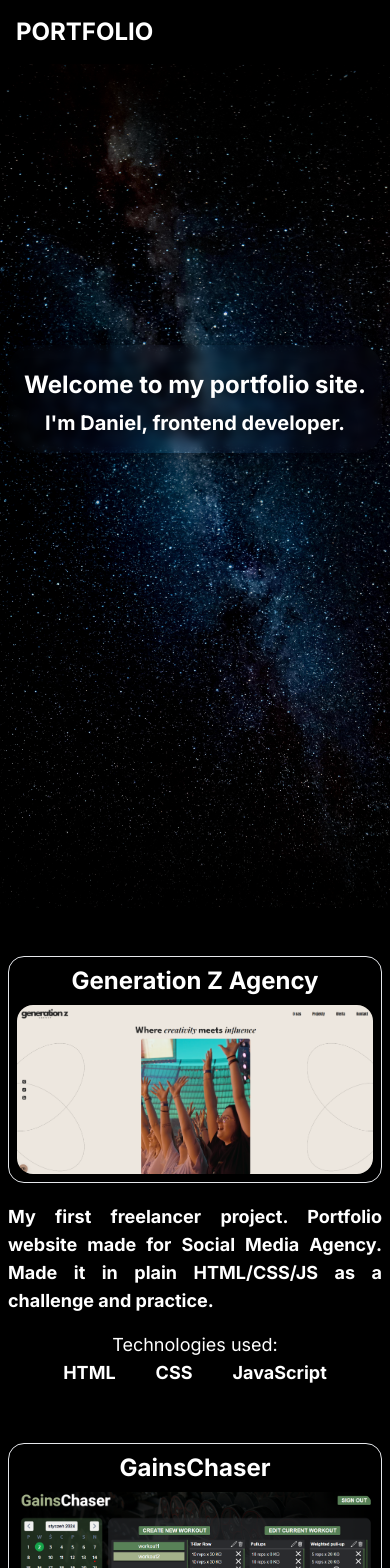
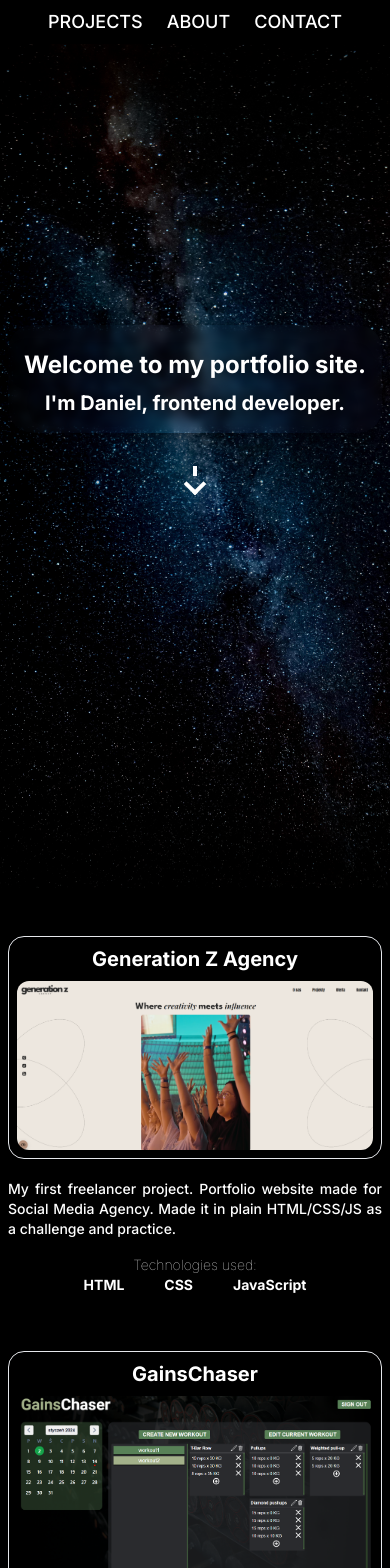
Before and after one commit to danielek1337/danielek1337.github.io, a React (Vite) app: page / in a window 390 px wide. Shown: the top 1568 px of the page. Built offline with nearby package versions, Linux system fonts and the light colour scheme.

Commit message:
fix animations and mobile styling

```diff
--- a/src/App.tsx
+++ b/src/App.tsx
@@ -6,8 +6,7 @@ import Layout from "./layouts/Layout";
 import Lenis from "lenis";
 
 // TODO
-// określić design dla sekcji z projektami mobilka/desktop
-// prawdopodobnie coś pokroju opis po lewej, po prawej zdjęcie i coś może z rozwinięciem ale raczej zbyteczne bo mało info
+// ogarnac czemu animacje na mobilce są polagowane
 // dodać burger menu i stylowanie pod mobilke
 //
 // TODO
--- a/src/components/Header.tsx
+++ b/src/components/Header.tsx
@@ -2,13 +2,24 @@ import { motion, useScroll, useTransform } from "framer-motion";
 
 export default function Header() {
   const { scrollY } = useScroll();
-  const yPosition = useTransform(scrollY, [0, 300], [0, -100]);
+  const yPosition = useTransform(scrollY, [0, 300], [0, -150]);
+  const arrowHeight = useTransform(scrollY, [0, 500], ["10px", "400px"]);
 
   return (
     <header className="lg:bg-hero bg-heroMobile h-screen bg-cover bg-center bg-no-repeat shadow-heroBoxShadow text-center relative">
       <motion.div
-        className="absolute m-auto top-1/3 left-0 right-0 backdrop-blur-sm w-fit p-4 rounded-3xl shadow-projectCardShadow"
+        className="absolute m-auto top-1/3 left-0 right-0 w-fit backdrop-blur-sm p-4 rounded-3xl shadow-projectCardShadow"
         style={{ y: yPosition }}
+        initial={{
+          scale: 0,
+        }}
+        animate={{
+          scale: 1,
+        }}
+        transition={{
+          duration: 2,
+          type: "spring",
+        }}
       >
         <h2 className="text-shadow-lg xl:text-4xl text-2xl font-bold leading-loose">
           Welcome to my portfolio site.
@@ -17,6 +28,19 @@ export default function Header() {
           I'm Daniel, frontend developer.
         </h3>
       </motion.div>
+
+      <motion.div
+        className="absolute top-[50%] left-1/2 transform -translate-x-1/2"
+        style={{ height: arrowHeight }}
+      >
+        <motion.div
+          className="bg-white w-1 m-auto"
+          style={{
+            height: "100%",
+          }}
+        />
+        <motion.div className="arrow-head border-t-4 border-r-4 border-white  w-4 h-4 transform rotate-[135deg]" />
+      </motion.div>
     </header>
   );
 }
--- a/src/components/Navbar.tsx
+++ b/src/components/Navbar.tsx
@@ -17,29 +17,28 @@ const navItems = [
 
 export default function Navbar() {
   return (
-    <nav className="flex justify-between p-4 items-center z-10 backdrop-blur shadow-projectCardShadow">
-      <motion.h1
-        className="text-2xl font-bold"
-        whileHover={{ scale: 1.1 }}
-        transition={{ type: "spring", stiffness: 300 }}
-      >
+    <nav className="xl:flex  justify-between py-2 px-4 items-center bg-transparent z-50 backdrop-blur mix-blend-difference shadow-projectCardShadow sticky top-0 text-center">
+      <h1 className="text-2xl font-bold hidden xl:block">
         <a href="/">PORTFOLIO</a>
-      </motion.h1>
-      {/* <ul className="flex gap-6">
+      </h1>
+      <ul className="flex gap-6 justify-center">
         {navItems.map((item, index) => (
           <motion.li
             key={index}
-            className="relative list-none"
+            className="relative list-none "
             whileHover={{ scale: 1.1 }}
-            transition={{ type: "spring", stiffness: 300 }}
+            transition={{ type: "spring", stiffness: 1000 }}
           >
-            <a href={`#${item.href}`} className="text-lg font-medium relative">
+            <a
+              href={`#${item.href}`}
+              className="text-lg font-medium text-white "
+            >
               {item.label}
               <span className="absolute left-0 bottom-0 w-0 h-1 bg-black"></span>
             </a>
           </motion.li>
         ))}
-      </ul> */}
+      </ul>
     </nav>
   );
 }
--- a/src/components/projects/ProjectBox.tsx
+++ b/src/components/projects/ProjectBox.tsx
@@ -41,7 +41,7 @@ export default function ProjectBox({
     visible: {
       x: 0,
       opacity: 1,
-      transition: { duration: 0.4, ease: "easeOut" },
+      transition: { duration: 0.4, type: "spring" },
     },
   };
 
@@ -63,28 +63,30 @@ export default function ProjectBox({
       initial="hidden"
       whileInView="visible"
       exit="hidden"
-      viewport={{ once: false, amount: 0.2 }}
+      viewport={{ once: true, amount: 0.3 }}
       variants={variants}
     >
-      <div className="border px-2 pb-2 backdrop-blur-sm rounded-2xl flex-shrink-0 ">
-        <h3 className="text-2xl font-bold text-center py-2">{name}</h3>
+      <div className="border px-2 pb-2 backdrop-blur-sm rounded-2xl flex-[0.6] ">
+        <h3 className="xl:text-2xl text-xl font-bold text-center py-2">
+          {name}
+        </h3>
         <img
           src={img}
           alt={`Project ${id} image`}
-          className="w-auto max-h-[500px] rounded-2xl"
+          className="w-[100%] rounded-xl"
         />
       </div>
-      <div className="text-lg flex flex-col items-center justify-center relative">
-        <p className="font-bold text-justify z-10 mt-auto xl:py-0 pt-5 pb-4">
+      <div className="xl:text-lg text-sm flex flex-col items-center justify-center relative flex-[0.4]">
+        <p className="font-medium text-justify z-10 mt-auto xl:py-0 pt-5 pb-4">
           {description}
         </p>
-        <p className="xl:pt-10 z-10">Technologies used: </p>
+        <p className="xl:pt-10 z-10 font-thin">Technologies used: </p>
         <motion.ul
           className="flex xl:gap-10 gap-x-10 flex-wrap my-auto z-10 justify-center font-bold"
           initial="hidden"
           whileInView="visible"
           exit="hidden"
-          viewport={{ once: false, amount: 0.2 }}
+          viewport={{ once: true, amount: 0.3 }}
           variants={descriptionVariant}
         >
           {technologies?.map((item, index) => (
@@ -94,11 +96,12 @@ export default function ProjectBox({
           ))}
         </motion.ul>
         <motion.div
-          className="tech-box absolute -z-0 top-2/4 w-[400px] xl:h-1/2 opacity-60"
+          className="tech-box absolute -z-0 top-2/4 w-[350px] xl:h-1/2 "
           initial="hidden"
           whileInView="visible"
           exit="hidden"
           variants={bgVariant}
+          viewport={{ once: true, amount: 0.3 }}
           transition={{ ease: "easeOut", duration: 2 }}
         ></motion.div>
       </div>
```
